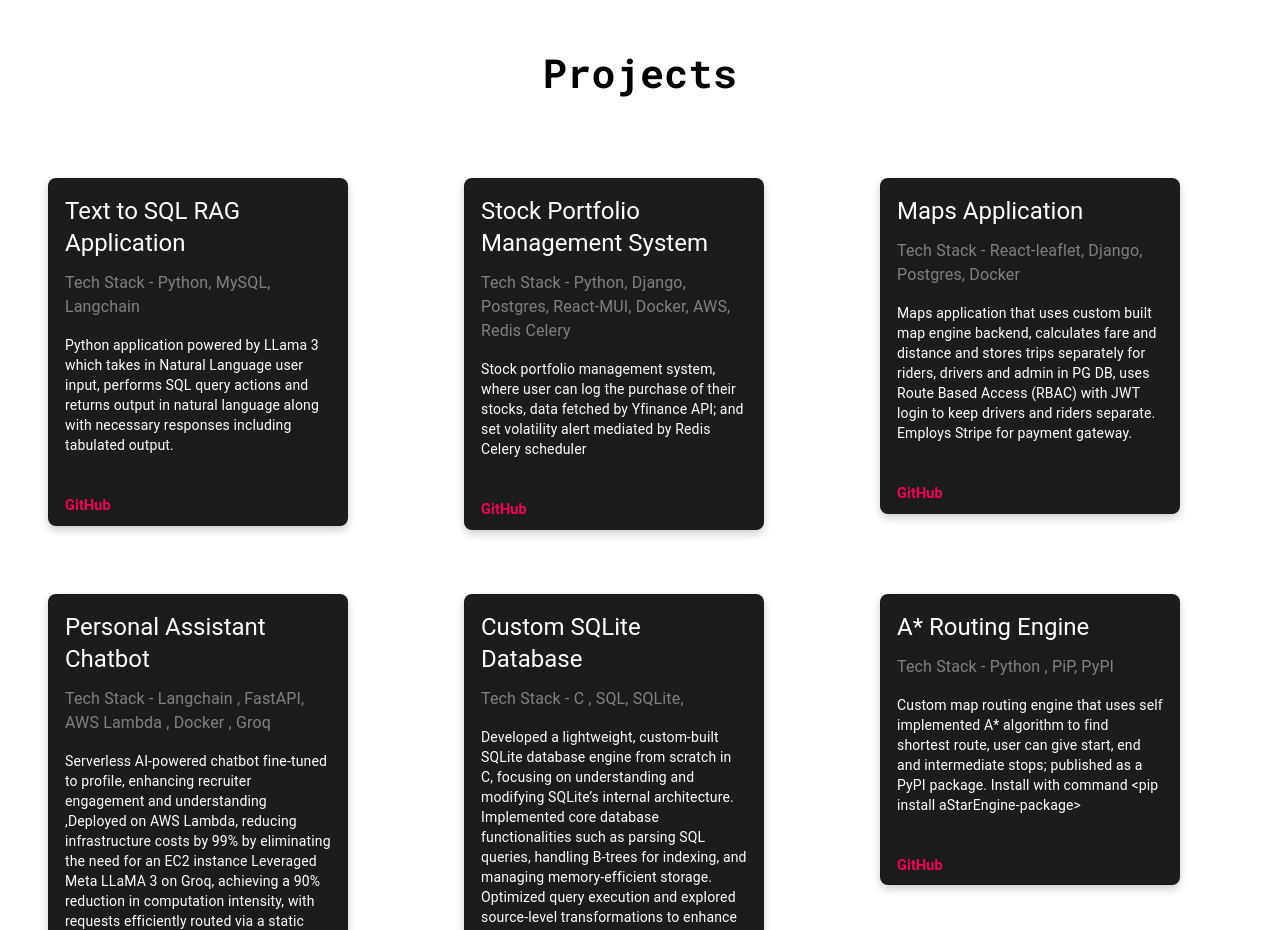
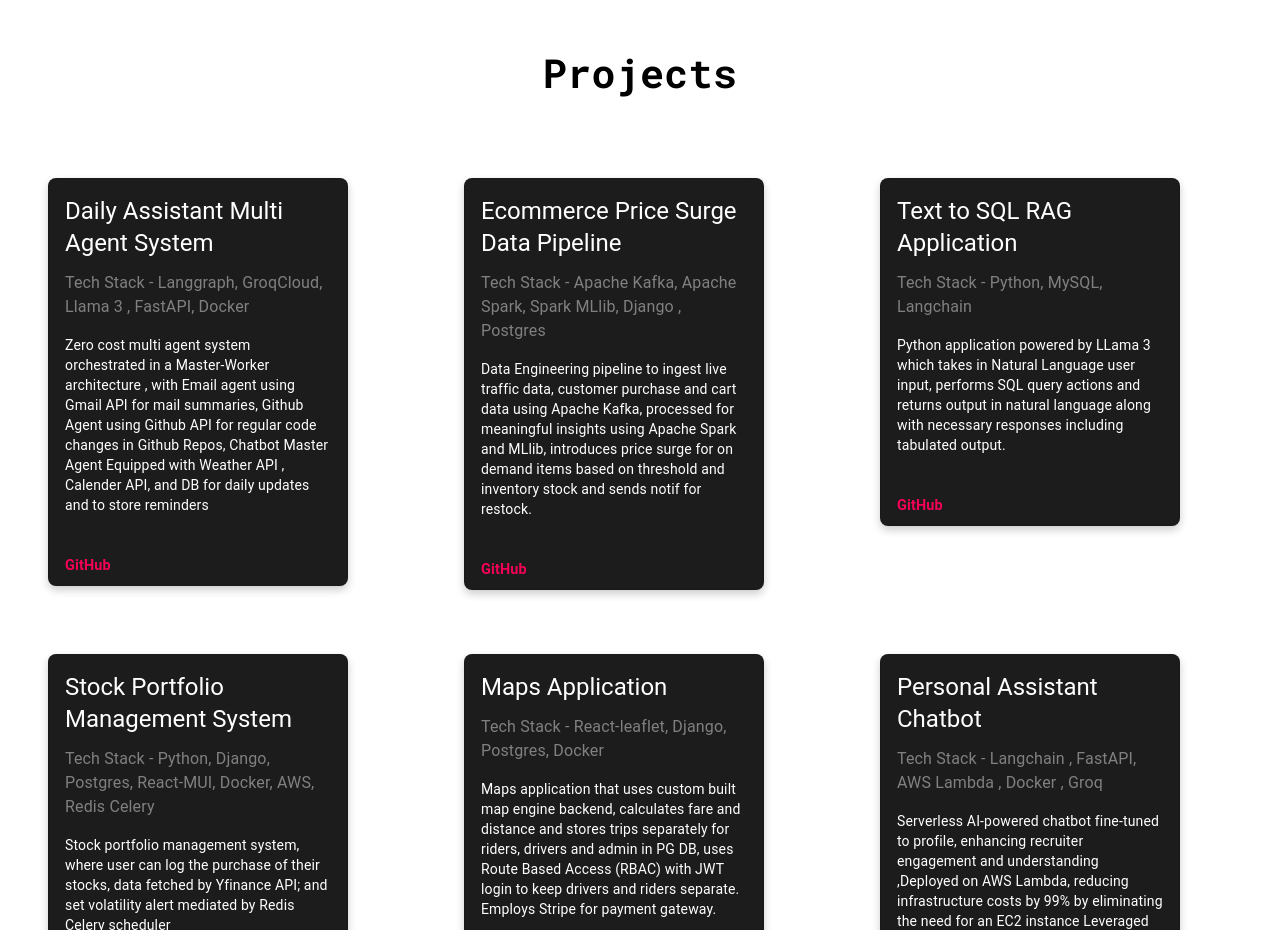
Before and after one commit to Sathyanarayanan-ops/Sathya_Portfolio, a React (Create React App) app in the folder frontend/: page / in a window 1280 px wide. Shown: the part 2180-3110 px from the top of the page. Built offline with nearby package versions, Linux system fonts and the light colour scheme.

Commit message:
ui Changes for new projects

```diff
--- a/frontend/src/components/Projects.jsx
+++ b/frontend/src/components/Projects.jsx
@@ -3,6 +3,19 @@ import { Box, Typography, Grid } from "@mui/material";
 import OutlinedCard from "./ProjectCards";
 
 const projectData = [
+  {
+    title: "Daily Assistant Multi Agent System",
+    techStack: "Langgraph, GroqCloud, Llama 3 , FastAPI, Docker",
+    description: "Zero cost multi agent system orchestrated in a Master-Worker architecture , with Email agent using Gmail API for mail summaries, Github Agent using Github API for regular code changes in Github Repos, Chatbot Master Agent Equipped with Weather API , Calender API, and DB for daily updates and to store reminders",
+    githubLink: "https://github.com/Sathyanarayanan-ops/EmailAgent"
+
+  },
+  {
+    title: "Ecommerce Price Surge Data Pipeline",
+    techStack: "Apache Kafka, Apache Spark, Spark MLlib, Django , Postgres ",
+    description: "Data Engineering pipeline to ingest live traffic data, customer purchase and cart data using Apache Kafka, processed for meaningful insights using Apache Spark and MLlib, introduces price surge for on demand items based on threshold and inventory stock and sends notif for restock. ",
+    githubLink: "https://github.com/Sathyanarayanan-ops/Ecommerce_DataEngineering"
+  },
   {
     title: "Text to SQL RAG Application",
     techStack: "Python, MySQL, Langchain",
```
